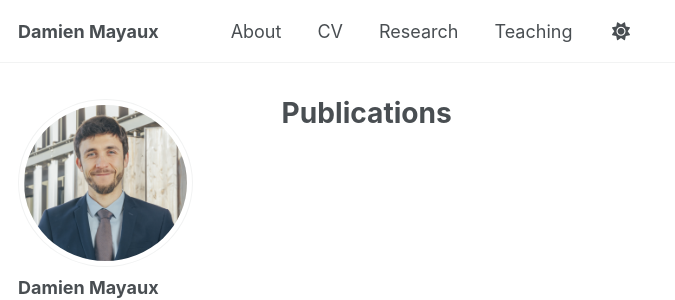
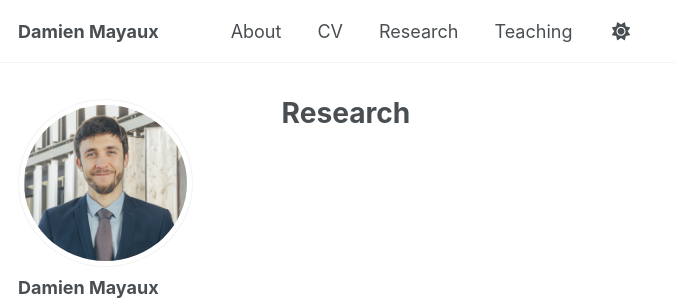
Before and after one commit to DamienMAYAUX/damienmayaux.github.io, a Jekyll site: the page built from _pages/research.html, in a window 1280 px wide. Shown: the top 300 px of the page, without its empty margins (0-675 px from the left). Built offline with Jekyll 4.4.1, drawn with Linux system fonts in a browser that asks for light colours; some web fonts are replaced; a script bundle is joined from its source files by our own code; library files that are not in the unit come from our copies.

```diff
--- a/_pages/research.html
+++ b/_pages/research.html
@@ -1,7 +1,7 @@
 ---
 layout: archive
-title: "Publications"
-permalink: /publications/
+title: "Research"
+permalink: /research/
 author_profile: true
 ---
 
```
Also changed, not shown: _pages/about.md (+1 -1 lines).
